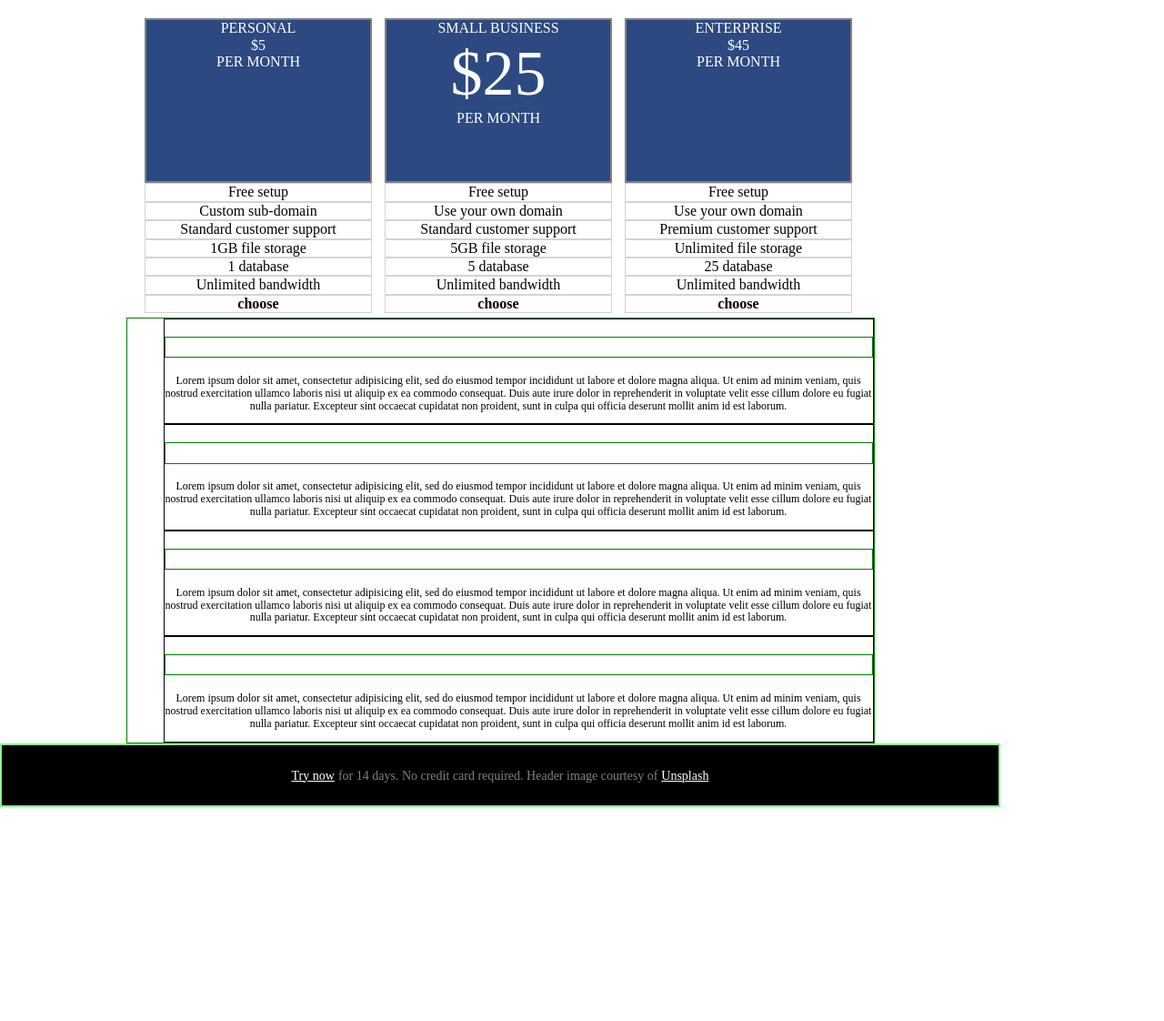
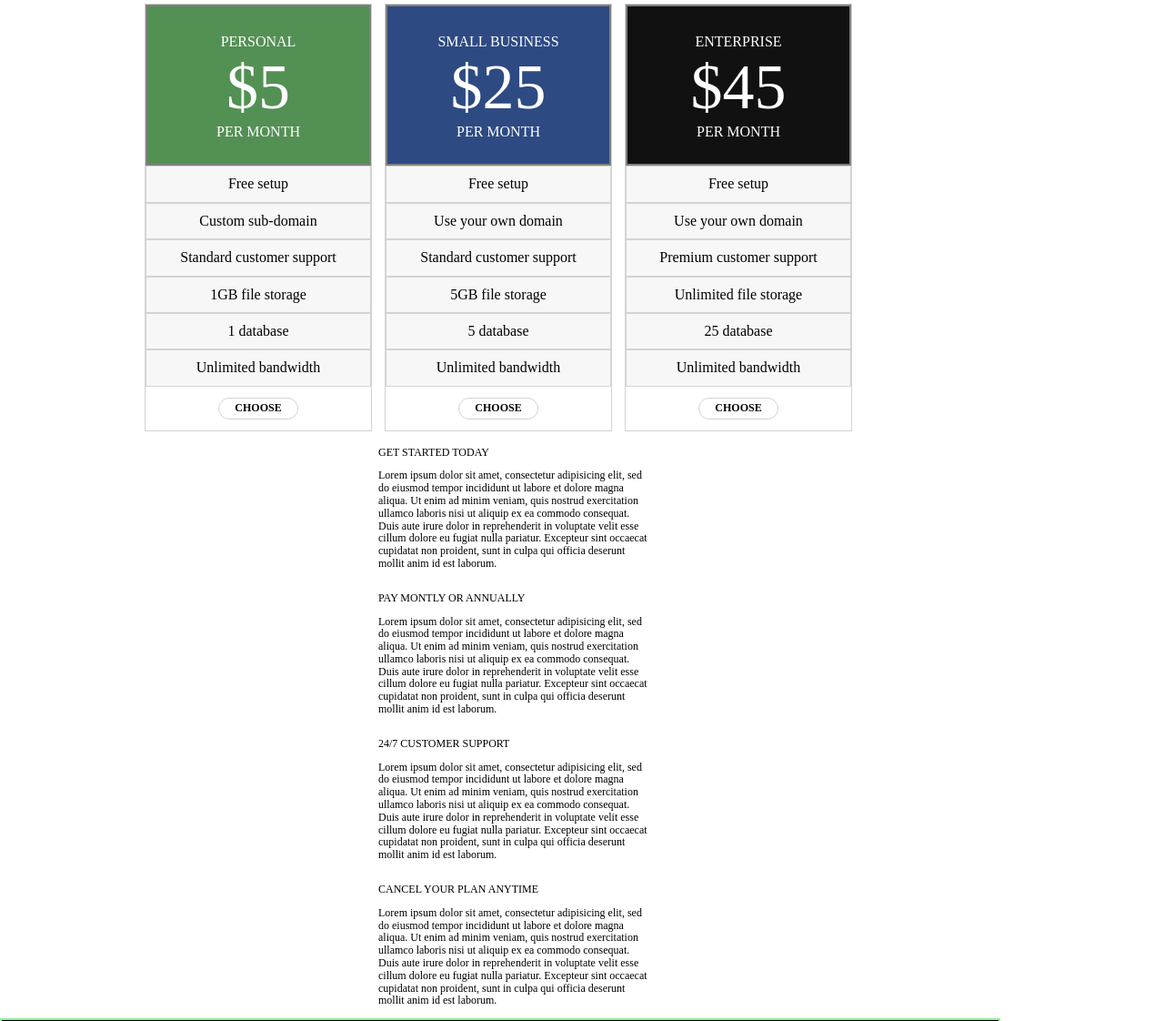
Before and after one commit to CarmenChico/ImageOnly, a plain HTML site: page index.html in a window 1280 px wide. Shown: the part 380-1502 px from the top of the page at 91% size. Before the commit the page ends 1267 px from the top, so only its background shows below. Drawn offline with nearby package versions, Linux system fonts and the light colour scheme.

Commit message:
fixed all but getting 4 lower boxes to float

```diff
--- a/index.html
+++ b/index.html
@@ -1,8 +1,8 @@
 <!DOCTYPE html>
 <html>
   <head>
-    <link rel="stylesheet" href="normalize.css" media="screen" title="no title">
-    <link rel="stylesheet" href="prices.css" media="screen" title="no title">
+    <link rel="stylesheet" href="normalize.css">
+    <link rel="stylesheet" href="prices.css" >
   </head>
 
   <body>
@@ -21,33 +21,38 @@
           </h2>
 
         </div>
-
+<!-- 3 boxes -->
           <div id="part2">
 
 
                 <div class="section">
-                  <ul class="box">
+                  <ul class="box1">
                       <li class="atype">
                         <span>PERSONAL</span></li>
-                      <li class="Price">
-                        <span>$5</span></li>
+                      <li>
+                        <div class="price">
+                          <span>$5</span>
+                        </div>
+                      </li>
                       <li class="permonth">
                         <span>PER MONTH</span></li>
                   </ul>
-                          <ul class="included">
+                  <ul class="included">
                             <li>Free setup</li>
                             <li>Custom sub-domain</li>
                             <li>Standard customer support</li>
                             <li>1GB file storage</li>
                             <li>1 database</li>
                             <li>Unlimited bandwidth</li>
-                            <li id="button">
-                              <span>choose</span>
-                            </li>
-                          </ul>
+                  </ul>
+                  <div>
+                      <p id = "button"> CHOOSE </p>
+                  </div>
+
                 </div>
+
                 <div class="section">
-                  <ul class="box">
+                  <ul class="box2">
                       <li class="atype">
                         <span>SMALL BUSINESS</span></li>
                       <li>
@@ -58,24 +63,32 @@
                       <li class="permonth">
                         <span>PER MONTH</span></li>
                   </ul>
-                          <ul class="included">
+
+                  <ul class="included">
                             <li>Free setup</li>
                             <li>Use your own domain</li>
                             <li>Standard customer support</li>
                             <li>5GB file storage</li>
                             <li>5 database</li>
                             <li>Unlimited bandwidth</li>
-                            <li id="button">
-                              <span>choose</span>
-                            </li>
                           </ul>
+
+                <div>
+                    <p id = "button"> CHOOSE </p>
                 </div>
+                </div>
+
+
                 <div class="section">
-                  <ul class="box">
+                  <ul class="box3">
                       <li class="atype">
-                        <span>ENTERPRISE</span></li>
-                      <li class="Price">
-                        <span>$45</span></li>
+                        <span>ENTERPRISE</span>
+                      </li>
+                      <li>
+                          <div class="price">
+                            <span>$45</span>
+                          </div>
+                      </li>
                       <li class="permonth">
                         <span>PER MONTH</span></li>
                   </ul>
@@ -86,35 +99,41 @@
                             <li>Unlimited file storage</li>
                             <li>25 database</li>
                             <li>Unlimited bandwidth</li>
-                            <li id="button">
-                              <span>choose</span>
-                            </li>
                           </ul>
+
+                <div>
+                    <p id = "button"> CHOOSE </p>
                 </div>
+              </div>
             </div>
-          <div id="col">
+
+  <!-- bottom 4 boxes  -->
+          <div id="boxes">
               <ul class="etc">
-                <li class="summary">
-                    <h3 class="header"><span>GET STARTED TODAY</span></h3>
-                          <p>
+                <li id="summary">
+                    <p id="header"><span>GET STARTED TODAY</span></p>
+                          <p class="words">
                             Lorem ipsum dolor sit amet, consectetur adipisicing elit, sed do eiusmod tempor incididunt ut labore et dolore magna aliqua. Ut enim ad minim veniam, quis nostrud exercitation ullamco laboris nisi ut aliquip ex ea commodo consequat. Duis aute irure dolor in reprehenderit in voluptate velit esse cillum dolore eu fugiat nulla pariatur. Excepteur sint occaecat cupidatat non proident, sunt in culpa qui officia deserunt mollit anim id est laborum.
                           </p>
                 </li>
-                <li class="summary">
-                    <h3 class="header"><span>PAY MONTLY OR ANNUALLY</span></h3>
-                          <p>
+
+                <li id="summary">
+                    <p id="header"><span>PAY MONTLY OR ANNUALLY</span></p>
+                          <p class="words">
                             Lorem ipsum dolor sit amet, consectetur adipisicing elit, sed do eiusmod tempor incididunt ut labore et dolore magna aliqua. Ut enim ad minim veniam, quis nostrud exercitation ullamco laboris nisi ut aliquip ex ea commodo consequat. Duis aute irure dolor in reprehenderit in voluptate velit esse cillum dolore eu fugiat nulla pariatur. Excepteur sint occaecat cupidatat non proident, sunt in culpa qui officia deserunt mollit anim id est laborum.
                           </p>
                 </li>
-                <li class="summary">
-                    <h3 class="header"><span>24/7 CUSTOMER SUPPORT</span></h3>
-                          <p>
+
+                <li id="summary">
+                    <p id="header"><span>24/7 CUSTOMER SUPPORT</span></p>
+                          <p class="words">
                             Lorem ipsum dolor sit amet, consectetur adipisicing elit, sed do eiusmod tempor incididunt ut labore et dolore magna aliqua. Ut enim ad minim veniam, quis nostrud exercitation ullamco laboris nisi ut aliquip ex ea commodo consequat. Duis aute irure dolor in reprehenderit in voluptate velit esse cillum dolore eu fugiat nulla pariatur. Excepteur sint occaecat cupidatat non proident, sunt in culpa qui officia deserunt mollit anim id est laborum.
                           </p>
                 </li>
-                <li class="summary">
-                    <h3 class="header"><span>CANCEL YOUR PLAN ANYTIME</span></h3>
-                          <p>
+
+                <li id="summary">
+                    <p id="header"><span>CANCEL YOUR PLAN ANYTIME</span></p>
+                          <p class="words">
                             Lorem ipsum dolor sit amet, consectetur adipisicing elit, sed do eiusmod tempor incididunt ut labore et dolore magna aliqua. Ut enim ad minim veniam, quis nostrud exercitation ullamco laboris nisi ut aliquip ex ea commodo consequat. Duis aute irure dolor in reprehenderit in voluptate velit esse cillum dolore eu fugiat nulla pariatur. Excepteur sint occaecat cupidatat non proident, sunt in culpa qui officia deserunt mollit anim id est laborum.
                           </p>
                 </li>
--- a/prices.css
+++ b/prices.css
@@ -1,3 +1,18 @@
+ /*whole page edits*/
+
+* {box-sizing: border-box;
+}
+
+ li {
+    list-style: none;
+}
+.page {
+  width: 1100px;
+}
+
+
+/*nav bar*/
+
 nav {
   padding-top: 1px;
 }
@@ -13,9 +28,7 @@ nav span.Pricing {
   color: black;
 }
 
-.page {
-  width: 1100px;
-}
+/* image below nav*/
 
 div#background {
   overflow:hidden;
@@ -25,7 +38,7 @@ div#background {
   margin-top: 7px;
   position: relative;
 }
-
+/* words infront of image. Line 1*/
 h2 {
   position: absolute;
   top:98px;
@@ -33,6 +46,7 @@ h2 {
   text-align: center;
 }
 
+/* words infront of image. Line 2*/
 h2 p {
   color: white;
   font-size: 39px;
@@ -41,24 +55,66 @@ h2 p {
   /*letter-spacing: 1px*/
 
 }
-div#part2 {
+
+ /*second seciton w/ 3 boxes*/
+
+#part2 {
   padding-left: 14%;
   margin-top: 23px;
 }
 
-ul {
-  list-style: none;
+/*houses 3 boxes*/
+.section {
+  display: inline-block;
+  vertical-align: top;
+  width: 250px;
+  /*display: inline;*/
+  /*float:left;*/
+  text-align: center;
+  margin: 5px;
+  border: 1px solid lightgrey;
+
 }
-ul.box {
+
+/*3 individual boxes*/
+ul.box1 {
   height:177px;
   padding-left: 0px;
-  background-color: #2D4981;
+  background-color: #539054;
   border: 2px solid grey;
   padding: 0px;
   margin-bottom: 0px;
+  padding-top: 30px;
+  margin: 0px;
 
 }
-.price {
+
+ul.box2 {
+  height:177px;
+  padding-left: 0px;
+  background-color: #2E4A83;
+  border: 2px solid grey;
+  padding: 0px;
+  margin-bottom: 0px;
+  padding-top: 30px;
+  margin: 0px;
+
+}
+
+ul.box3 {
+  height:177px;
+  padding-left: 0px;
+  background-color: #111111;
+  border: 2px solid grey;
+  padding: 0px;
+  margin-bottom: 0px;
+  padding-top: 30px;
+  margin: 0px;
+
+}
+
+
+div.price {
   font-size: 70px;
   font-weight: 100;
 }
@@ -69,21 +125,16 @@ ul.box {
 
 ul.included {
   padding-left:0px;
-  margin:0px
+  margin:0px;
+
 }
 .included li {
-  background-color: 247;
-  border: 1px solid lightgrey
+  background-color:#F7F7F7;
+  border: 1px solid lightgrey;
+  padding: 10px;
 }
-.section {
-  display: inline-block;
-  vertical-align: top;
-  width: 250px;
-  /*display: inline;*/
-  /*float:left;*/
-  text-align: center;
-  margin: 5px;
-}
+
+
 /*li.price span{
   font-style: none;
   font-size: 100px;
@@ -95,9 +146,16 @@ span{
   font-weight: 400;
 }
 
-#button span {
+#button {
+  border: 1px solid lightgrey;
   color: black;
-  font-weight: 550;
+  font-weight: bold;
+  border-radius: 15px;
+  margin-left: 80px;
+  margin-right: 80px;
+  padding-top: 4px;
+  padding-bottom: 4px;
+
 }
 
 p {
@@ -120,42 +178,52 @@ p {
 /*#col h3 {
   border: 3px lightgrey;*/
 }
-h3 span {
-  color: black;
+
+/*h3 span {
+  color: black;*/
+/*
+}*/
+
+/*bottom 4 boxes*/
+
+#boxes {
+  clear: both;
+  text-align: center;
 }
-#col ul {
+
+.etc {
   margin:auto;
-  overflow: auto;
-  width: 71%;
-  /*padding: 5px;*/
-  border:1px solid green;
+  overflow: hidden;
+  width: 30%;
+  padding-left: 20px;
+  text-align: left;
+
+
 }
-.summary {
+#summary {
   width: 365px
   margin: 10px;
   float:left;
-  border: 1px solid black;
+  /*border: 1px solid black;*/
+  padding-bottom: 0px;
+  padding-left: 11px;
+  /*clear: both;*/
+
 }
 
-.header   {
-    border: 1px solid green;
+#header span   {
+  color: black;
+
+    /*border: 1px solid green;*/
 }
 
-div.title {
-  position: relative;
-  display:inline-block;
-  box-sizing: content-box;
-}
 div#footer {
     background-color:black;
     padding: 24px;
     text-align: center;
-
-
 }
 #footer {
-  /*display: inline-block;*/
-  /*width: 1052px;*/
+
   border: 2px solid lightgreen;
 
 
```
